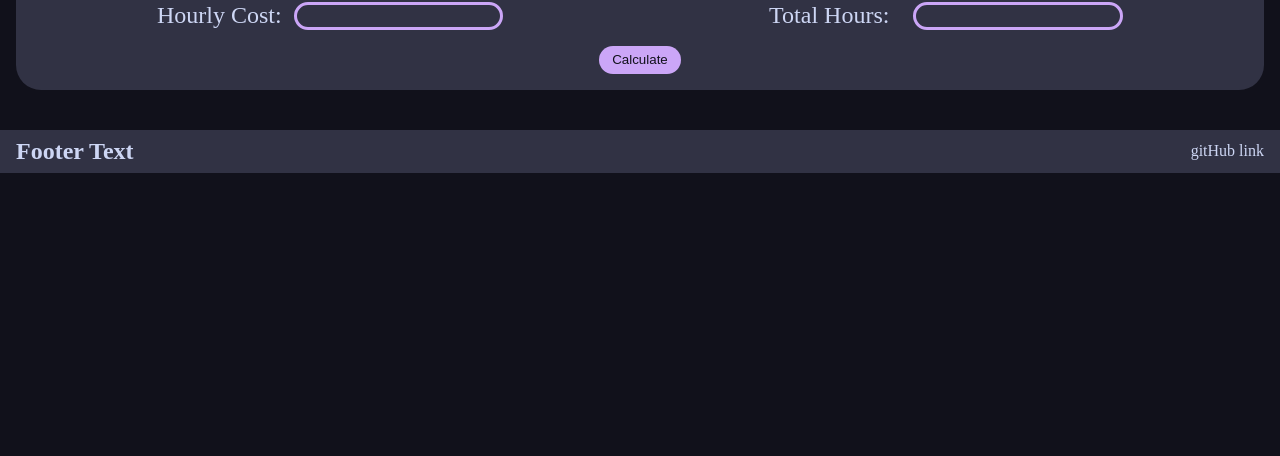
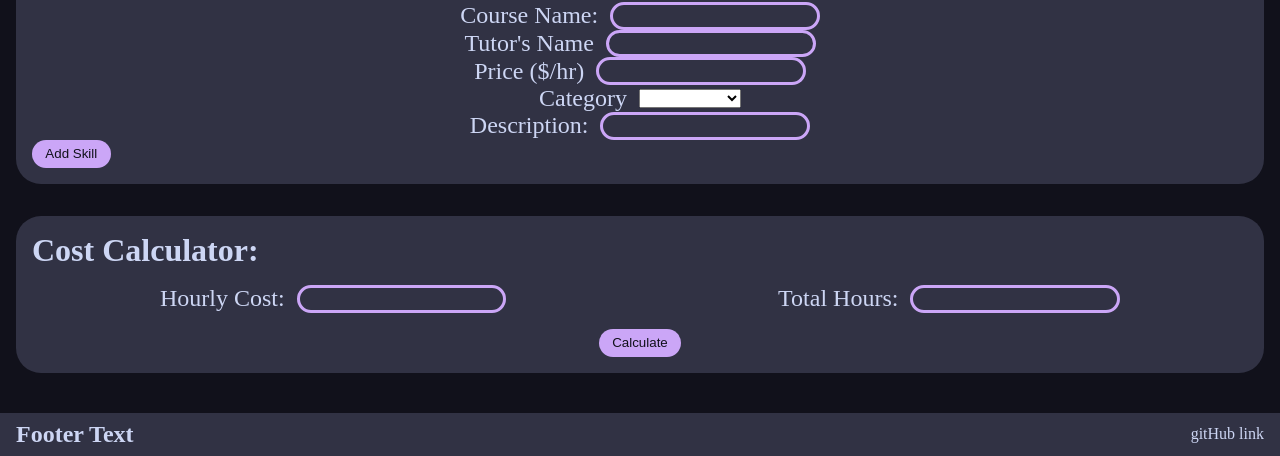
Before and after one commit to wood20q/skillswap-chad-a7, a website: page index.html in a window 1280 px wide. Shown: the part 681-1137 px from the top of the page. Before the commit the page ends 854 px from the top, so only its background shows below. Drawn offline with Linux system fonts and the light colour scheme; no server answers.

Commit message:
Implemented the form element to the site with grabbing the data off of the form

```diff
--- a/index.html
+++ b/index.html
@@ -65,15 +65,52 @@
 
             </div>
 
-            <div class="costCalculatorSection">
+            <div class="addSkillSection formSection">
+                <h1 class="addSkillTitle">Add a Skill:</h1>
+                <form id="addSkill">
+                    <!-- Course Name -->
+                    <div class="formElements" id="courseNameWrapper">
+                        <label for="courseName">Course Name:</label>
+                        <input type="text" name="courseName" id="courseName" required>
+                    </div>
+                    <!-- Tutor Name -->
+                    <div class="formElements" id="tutorNameWrapper">
+                        <label for="tutorName">Tutor's Name</label>
+                        <input type="text" name="tutorName" id="tutorName" required>
+                    </div>
+                    <!-- Hourly Price -->
+                    <div class="formElements" id="priceWrapper">
+                        <label for="price">Price ($/hr)</label>
+                        <input type="number" name="price" id="price" step="0.01" required>
+                    </div>
+                    <!-- Category -->
+                    <div class="formElements" id="categoryWrapper">
+                        <label for="category">Category</label>
+                        <select name="category" id="category" required>
+                            <option value=""></option>
+                            <option value="Programming">Programming</option>
+                            <option value="Music">Music</option>
+                            <option value="Career">Career</option>
+                        </select>
+                    </div>
+                    <!-- Descriptions -->
+                    <div class="formElements" id="descriptionWrapper">
+                        <label for="description">Description:</label>
+                        <input type="text" name="description" id="description" required>
+                    </div>
+                    <button type="submit" id="addCourseButton">Add Skill</button>
+                </form>
+            </div>
+
+            <div class="costCalculatorSection formSection">
                 <h1 id="costTitle">Cost Calculator:</h1>
                 <h2 class="disabled" id="costLabel">Cost</h2>
                 <form class="costCalculatorWrapper" id="costCalculatorWrapper">
-                    <div class="hourlyCostWrapper">
+                    <div class="formElements" id="hourlyCostWrapper">
                         <label for="hourlyCost">Hourly Cost:</label>
                         <input type="number" step="0.01" name="hourlyCost" id="hourlyCost" required>
                     </div>
-                    <div class="hoursWrapper">
+                    <div class="formElements" id="hoursWrapper">
                         <label for="hours">Total Hours:</label>
                         <input type="number" step="0.01" name="hours" id="hours" required>
                     </div>
--- a/script.js
+++ b/script.js
@@ -72,6 +72,19 @@ async function loadSKillsFromAPI() {
 document.addEventListener("DOMContentLoaded", async () => {
     await loadSKillsFromAPI()
 
+    document.getElementById("addSkill").addEventListener("submit", async (event) => {
+        event.preventDefault()
+
+        const courseName = document.getElementById("courseName").value
+        const tutorName = document.getElementById("tutorName").value
+        const price = document.getElementById("price").value
+        const category = document.getElementById("category").value
+        const description = document.getElementById("description").value
+
+        const newSkill = {"title":courseName,"description":description,"category":category,"price":JSON.parse(price),"provider":tutorName}
+        console.log(newSkill)
+    })
+
     document.getElementById('costCalculatorWrapper').addEventListener('submit', (event) => {
         event.preventDefault()
 
--- a/style.css
+++ b/style.css
@@ -235,8 +235,13 @@ nav li a:hover {
     padding: 0.25em 1em;
 }
 
+/* Add Skill */
+.addSkillSection {
+    margin-bottom: 2em;
+}
+
 /* Cost Calculator */
-.costCalculatorSection {
+.formSection {
     display: grid;
     background-color: var(--surface0);
     padding: 1em;
@@ -252,19 +257,13 @@ nav li a:hover {
         "submit submit";
 }
 
-.hourlyCostWrapper {
+#hourlyCostWrapper { grid-area: hourlyCost; }
+#hoursWrapper { grid-area: hours; }
+
+/* generic from element styling */
+.formElements {
     display: flex;
-    grid-area: hourlyCost;
     gap: 0.5em;
-    justify-content: center;
-    align-items: center;
-    font-size: x-large;
-}
-
-.hoursWrapper {
-    display: flex;
-    grid-area: hours;
-    gap: 1em;
     justify-content: center;
     align-items: center;
     font-size: x-large;
@@ -272,7 +271,7 @@ nav li a:hover {
 
 #calculateButton {grid-area: submit; justify-self: center;}
 
-.costCalculatorSection input {
+.formSection input {
     background-color: var(--surface0);
     color: var(--text);
     padding: 0.25em 1em;
```
